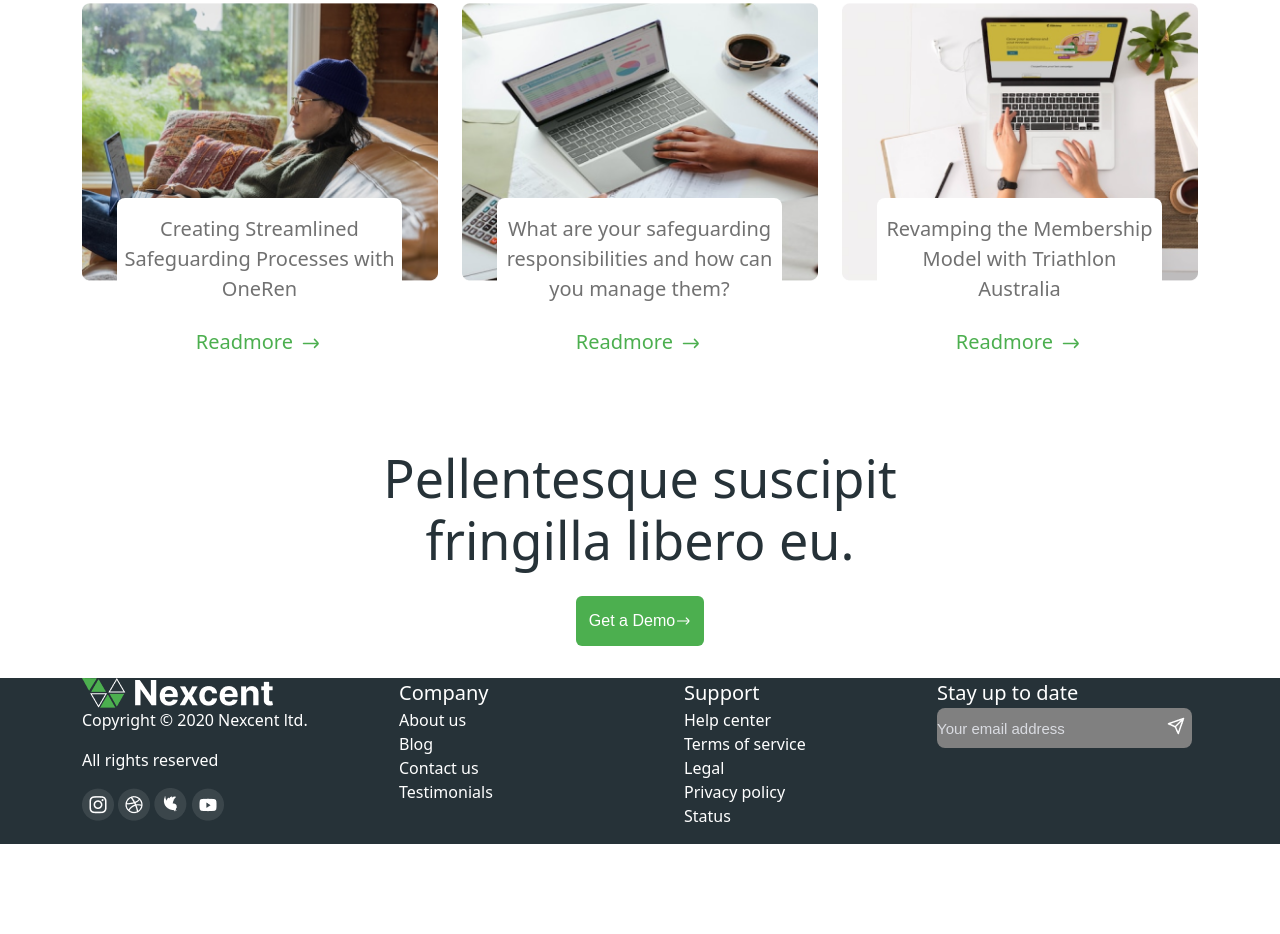
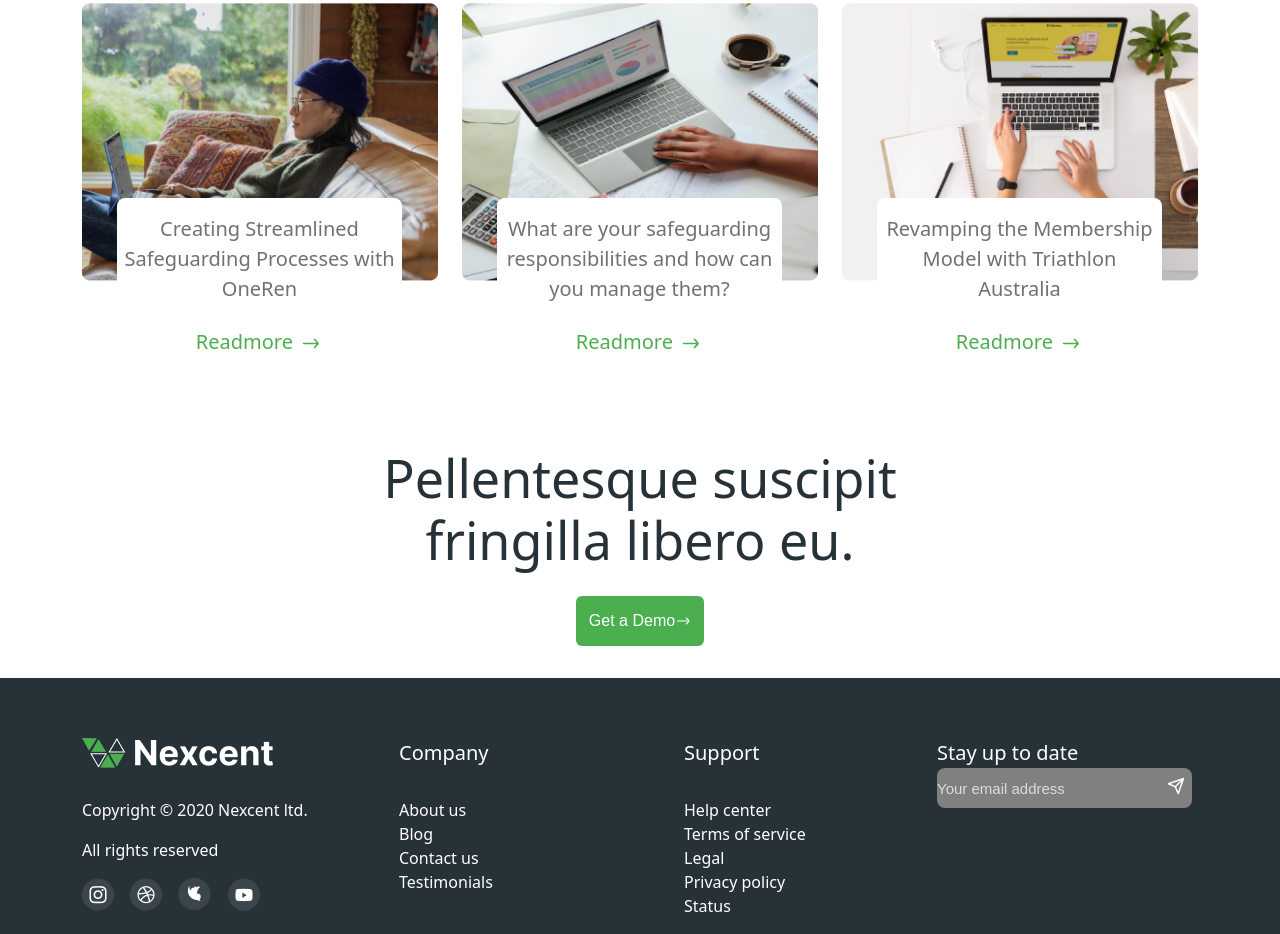
Before and after one commit to tarunvaghaniweb/nexcent, a plain HTML site: page index.html in a window 1280 px wide. Shown: the part 2892-3826 px from the top of the page. Before the commit the page ends 3736 px from the top, so only its background shows below. Drawn offline with nearby package versions, Linux system fonts and the light colour scheme.

Commit message:
footer changes

```diff
--- a/index.html
+++ b/index.html
@@ -366,29 +366,29 @@
     <div class="container">
         <div class="row">
             <div class="col-md-3">
-                <img src="./image/last.png" alt="">
-                <p>Copyright © 2020 Nexcent ltd.</p>
+                <img src="./image/last.png"   style="margin-top: 60px;" alt="">
+                <p style="margin-top: 30px;">Copyright © 2020 Nexcent ltd.</p>
                 <p>All rights reserved</p>
                 <div class="img mx-auto">
                     <img src="./image/insta.png" alt="">
-                    <img src="./image/dribble.png" alt="">
-                    <img src="./image/twiter.png" alt="">
-                    <img src="./image/yt.png" alt="">
+                    <img src="./image/dribble.png" style="margin-left: 12px;" alt="">
+                    <img src="./image/twiter.png" style="margin-left: 12px;" alt="">
+                    <img src="./image/yt.png" style="margin-left: 12px;" alt="">
                 </div>
             </div>
             <div class="col-md-3">
                 <ol style="list-style: none;">
-                    <li  style="font-size: 20px;">Company</li>
-                    <li>About us</li>
+                    <li  style="font-size: 20px;margin-top: 60px;">Company</li>
+                    <li  style="margin-top: 30px;" >About us</li>
                     <li>Blog</li>
                     <li>Contact us</li>
                     <li>Testimonials</li>
                 </ol>
             </div>
             <div class="col-md-3">
-                <ol style="list-style: none;">
+                <ol style="list-style: none;margin-top: 60px;">
                     <li style="font-size: 20px;">Support</li>
-                    <li>Help center</li>
+                    <li style="margin-top: 30px;">Help center</li>
                     <li>Terms of service</li>
                     <li>Legal</li>
                     <li>Privacy policy</li>
@@ -396,7 +396,7 @@
                 </ol>
             </div>
             <div class="col-md-3">
-                <li style="list-style: none;font-size: 20px;">Stay up to date</li>
+                <li style="list-style: none;font-size: 20px;margin-top: 60px;">Stay up to date</li>
                <input type="email" placeholder="Your email address"><img src="./image/send.png" style="margin-left: 230px; margin-top: -70px;" alt="">
             </div>
         </div>
```
